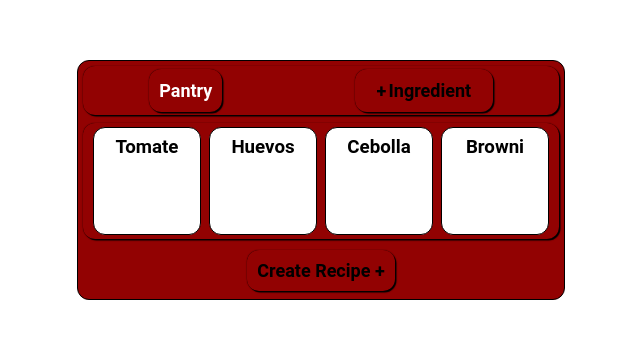
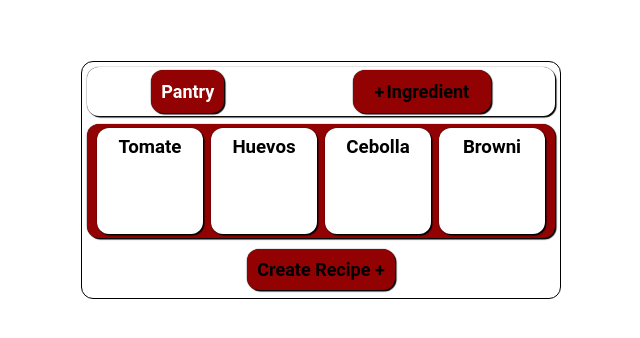
Before and after one commit to nvent97-thebridge/azafran-client, a React (Vite) app: page /pantry in a window 1280 px wide. Shown: the part 220-558 px from the top of the page, without its empty margins (325-965 px from the left). Built offline with nearby package versions, Linux system fonts and the light colour scheme.

Commit message:
Better Styles II to Ingredients View

```diff
--- a/src/pages/Ingredients/index.css
+++ b/src/pages/Ingredients/index.css
@@ -15,7 +15,7 @@
   border: 1px solid #000;
   border-radius: 12px;
   font-family: "Roboto", sans-serif;
-  background: #920202;
+  background: #fff;
 }
 #ingredients-main #ingredients-header {
   display: flex;
@@ -25,6 +25,7 @@
   width: 100%;
   height: -moz-fit-content;
   height: fit-content;
+  background: #fff;
   box-shadow: -0.1px -0.1px 1px #000, 1.5px 1.5px 1px #000;
   border-radius: 12px;
 }
@@ -40,6 +41,7 @@
   box-shadow: -0.1px -0.1px 1px #000, 1.5px 1.5px 1px #000;
   border-radius: 12px;
   color: #fff;
+  background: #920202;
   font-weight: bold;
   font-size: 18px;
 }
@@ -68,6 +70,7 @@
   flex-wrap: wrap;
   margin-bottom: 0.5rem;
   width: 100%;
+  background: #920202;
   border: none;
   box-shadow: -0.1px -0.1px 1px #000, 1.5px 1.5px 1px #000;
   border-radius: 12px;
@@ -79,7 +82,7 @@
   height: 6rem;
   padding: 5px;
   margin: 0.25rem;
-  border: 1px solid #000;
+  box-shadow: -0.1px -0.1px 1px #000, 1.5px 1.5px 1px #000;
   border-radius: 12px;
   background: #fff;
 }
--- a/src/pages/Ingredients/index.sass
+++ b/src/pages/Ingredients/index.sass
@@ -15,7 +15,7 @@
     border: 1px solid #000
     border-radius: 12px
     font-family: "Roboto", sans-serif
-    background: #920202
+    background: #fff
     #ingredients-header
         display: flex
         flex-direction: row
@@ -23,6 +23,7 @@
         margin-bottom: 0.5rem
         width: 100%
         height: fit-content
+        background: #fff
         box-shadow: -0.10px -0.10px 1px #000, 1.5px 1.5px 1px #000
         border-radius: 12px
         p
@@ -37,6 +38,7 @@
             box-shadow: -0.10px -0.10px 1px #000, 1.5px 1.5px 1px #000
             border-radius: 12px
             color: #fff
+            background: #920202
             font-weight: bold
             font-size: 18px
 
@@ -62,6 +64,7 @@
         flex-wrap: wrap
         margin-bottom: 0.5rem
         width: 100%
+        background: #920202
         border: none
         box-shadow: -0.10px -0.10px 1px #000, 1.5px 1.5px 1px #000
         border-radius: 12px
@@ -72,7 +75,7 @@
             height: 6rem
             padding: 5px
             margin: 0.25rem
-            border: 1px solid #000
+            box-shadow: -0.10px -0.10px 1px #000, 1.5px 1.5px 1px #000
             border-radius: 12px
             background: #fff
             h3
```
Also changed, not shown: 1 other file (tests, documents, lock files or other folders).
